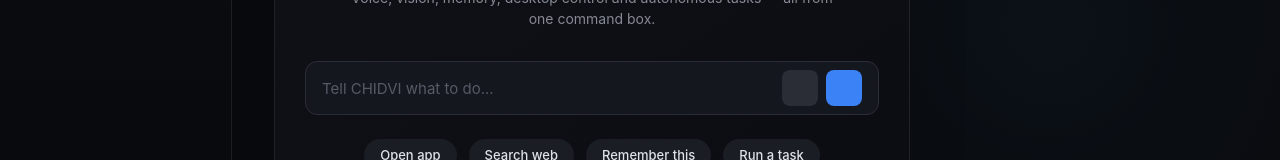
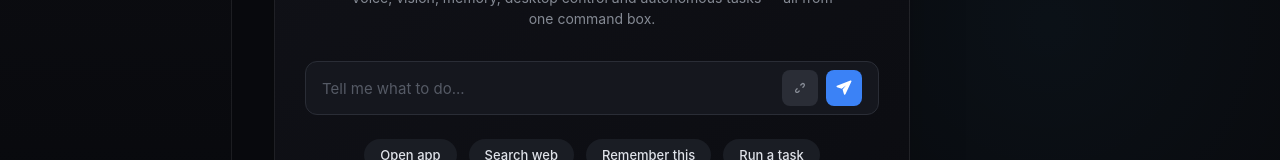
Before and after one commit to chidvielasparepalli/HARVIMON-AI, a React (Vite) app in the folder frontend/: page / in a window 1280 px wide. Shown: the part 536-696 px from the top of the page. Built offline with nearby package versions, Linux system fonts and the light colour scheme; no server answers.

Commit message:
Add chain and paper plane SVG icons to CommandComposer buttons

```diff
--- a/frontend/src/components/agent/CommandComposer.jsx
+++ b/frontend/src/components/agent/CommandComposer.jsx
@@ -16,27 +16,31 @@
       <input
         value={value}
         onChange={(event) => onChange(event.target.value)}
-        placeholder="Tell CHIDVI what to do..."
+        placeholder="Tell me what to do..."
       />
 
       <div className="composer-actions">
+        {/* Chain / Attach button */}
         <button
           type="button"
-          className={
-            listening
-              ? "icon-button active"
-              : "icon-button"
-          }
-          onClick={onToggleMic}
-          aria-label="Toggle microphone"
+          className="icon-button"
+          aria-label="Attach link"
         >
+          <svg viewBox="0 0 24 24" width="18" height="18" fill="none" xmlns="http://www.w3.org/2000/svg">
+            <path d="M13.0607 8.11097L14.4749 6.69676C15.2561 5.91571 16.5224 5.91571 17.3034 6.69676C18.0845 7.47781 18.0845 8.74414 17.3034 9.52519L15.8892 10.9394C15.1821 11.6465 14.1213 12.7072C13.3403 13.4883 13.3403 14.7546 14.1213 15.5356C14.9024 16.3167 16.1687 16.3167 16.9498 15.5356L19.7782 12.7072C21.4053 11.0801 21.4053 8.41421 19.7782 6.78711C18.1511 5.16 15.4853 5.16 13.8582 6.78711L12.444 8.20132" stroke="currentColor" strokeWidth="1.8" strokeLinecap="round"/>
+            <path d="M10.9393 15.889L9.52513 17.3032C8.74408 18.0843 7.47775 18.0843 6.6967 17.3032C5.91565 16.5222 5.91565 15.2558 6.6967 14.4748L8.11091 13.0606C8.81802 12.3535 9.87868 11.2929C10.6597 10.5118 10.6597 9.24549 9.87868 8.46444C9.09763 7.68339 7.8313 7.68339 7.05025 8.46444L4.22183 11.2929C2.59472 12.92 2.59472 15.5858 4.22183 17.2129C5.84894 18.84 8.51472 18.84 10.1418 17.2129L11.556 15.7987" stroke="currentColor" strokeWidth="1.8" strokeLinecap="round"/>
+          </svg>
         </button>
 
+        {/* Paper plane / Send button */}
         <button
           type="submit"
           className="send-button"
           aria-label="Send command"
         >
+          <svg viewBox="0 0 24 24" width="18" height="18" fill="none" xmlns="http://www.w3.org/2000/svg">
+            <path d="M21.7 2.3C21.4 2 21 1.9 20.6 2.1L2.6 9.1C2.2 9.3 2 9.7 2 10.1C2.1 10.5 2.4 10.9 2.8 11L9 12.9L14.5 8.5L10.1 14L12 20.3C12.1 20.7 12.5 21 12.9 21H13C13.4 21 13.7 20.8 13.9 20.4L21.9 3.4C22.1 3 22 2.6 21.7 2.3Z" fill="currentColor"/>
+          </svg>
         </button>
       </div>
     </form>
```
